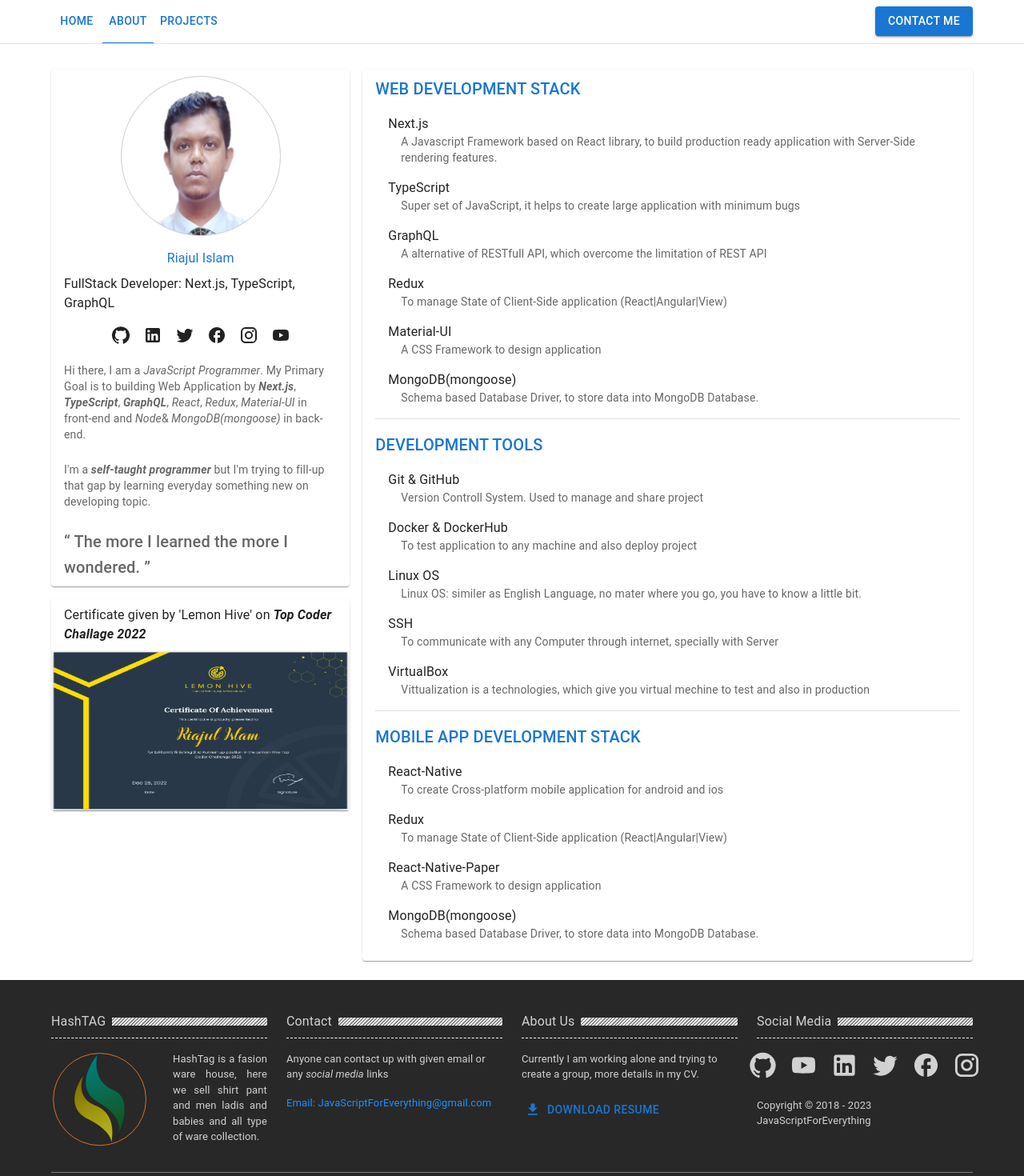
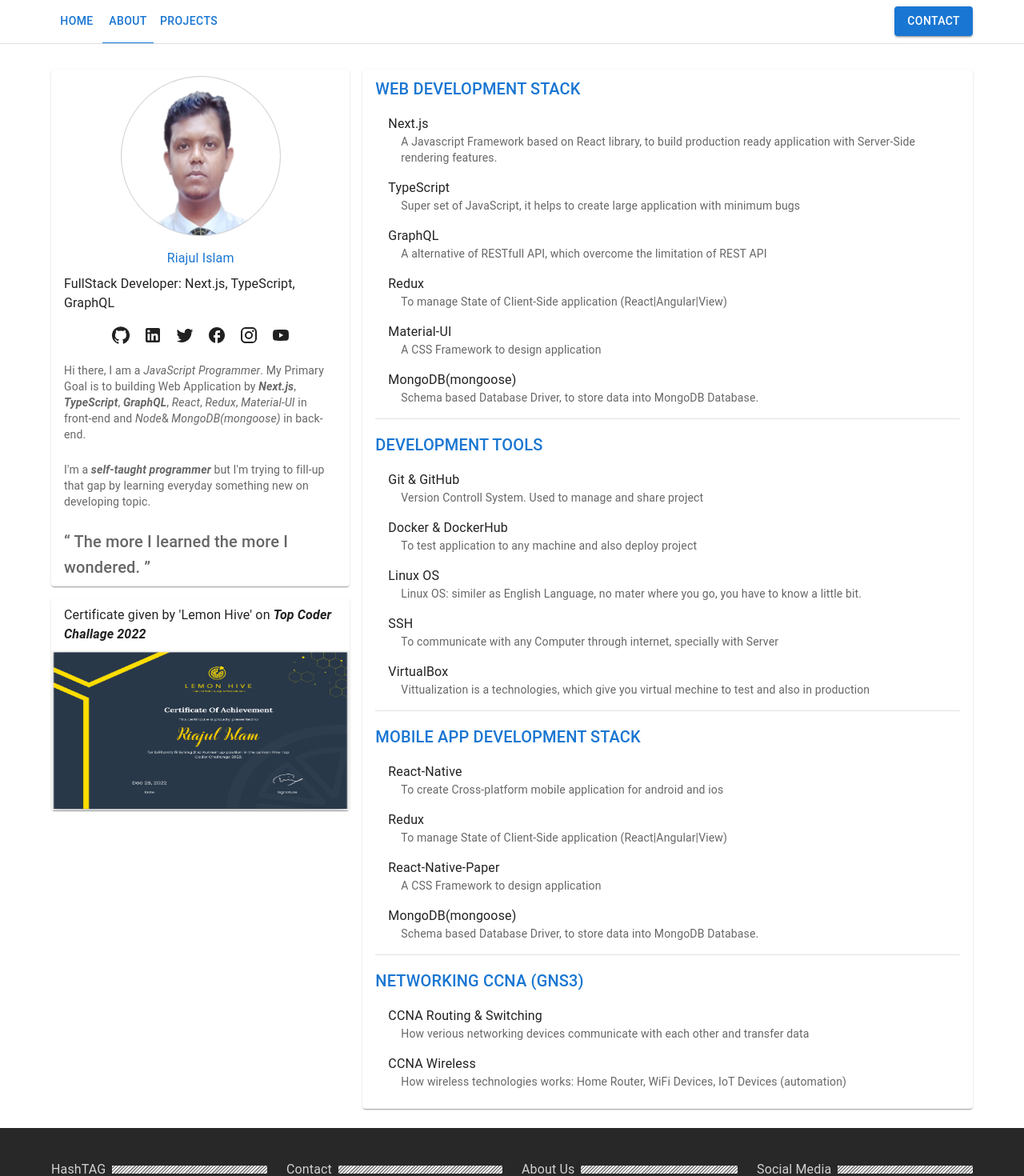
Before and after one commit to JavaScriptForEverything/portfolio, a Next.js app: page /about in a window 1280 px wide. Shown: the top 1470 px of the page at 80% size. Built offline with nearby package versions, Linux system fonts and the light colour scheme.

Commit message:
Replace 'contact up' => 'contact' :=> which break design in mobile, Update the CV, Add Networking section in /about page,

```diff
--- a/data/me.tsx
+++ b/data/me.tsx
@@ -86,3 +86,14 @@ export const developmentTools = [
     description: 'Vittualization is a technologies, which give you virtual mechine to test and also in production'
   }
 ]
+
+export const networking = [
+  {
+    title: 'CCNA Routing & Switching',
+    description: 'How verious networking devices communicate with each other and transfer data'
+  },
+  {
+    title: 'CCNA Wireless',
+    description: 'How wireless technologies works: Home Router, WiFi Devices, IoT Devices (automation)'
+  }
+]
--- a/layout/footer/aboutUs.tsx
+++ b/layout/footer/aboutUs.tsx
@@ -13,7 +13,7 @@ const AboutUs = () => {
 			</Typography>
 				<Button
 					startIcon={<DownloadIcon />}
-					component='a' href='/files/footer_resume_me.pdf' download='resume.pdf'
+					component='a' href='/files/footer_resume_me.pdf' download='riajul.islam.web.developer.pdf'
 				>Download Resume</Button>
 		</>
 	)
--- a/layout/header.tsx
+++ b/layout/header.tsx
@@ -18,12 +18,13 @@ import HomeIcon from '@mui/icons-material/Home'
 import PersonIcon from '@mui/icons-material/Person'
 import CallIcon from '@mui/icons-material/Call'
 import AccountTreeIcon from '@mui/icons-material/AccountTree'
+// import YouTubeIcon from '@mui/icons-material/YouTube'
 
 export const navItems = [
 	{ label: 'home', path: '/', icon: <HomeIcon /> },
 	{ label: 'about', path: '/about', icon: <PersonIcon /> },
 	{ label: 'projects', path: '/#project', icon: <AccountTreeIcon /> },
-	{ label: 'contact me', path: '/contact', icon: <CallIcon /> },
+	{ label: 'contact', path: '/contact', icon: <CallIcon /> },
 ]
 
 
--- a/pages/about.tsx
+++ b/pages/about.tsx
@@ -131,7 +131,8 @@ const About = () => {
 
 					{ getStack('Web Development Stack', myData.webTechnologies) }
 					{ getStack('Development Tools', myData.developmentTools) }
-					{ getStack('Mobile App Development Stack', myData.mobileTechnologies, false) }
+					{ getStack('Mobile App Development Stack', myData.mobileTechnologies) }
+					{ getStack('Networking CCNA (GNS3) ', myData.networking, false) }
 
 					</Paper>
 				</Grid>
--- a/pages/index.tsx
+++ b/pages/index.tsx
@@ -63,7 +63,7 @@ const HomePage = () => {
 							I&apos;m a Full Stack Web Developer in Dhaka, Bangladesh.
 						</Typography>
 
-						<Box sx={{ display: 'flex', gap: 1 }}>
+						<Box sx={{ display: 'flex', gap: 1, justifyContent: { xs: 'center', md: 'left' }}}>
 							{navItems.filter( item => item.path !== '/').map(({ label, icon, path }) => (
 							<Link key={label} href={path} passHref style={{ textDecoration: 'none' }}>
 								<Button
```
Also changed, not shown: 1 other file (tests, documents, lock files or other folders).
